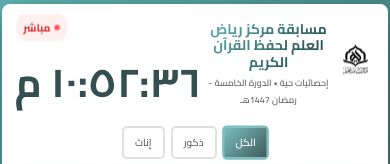
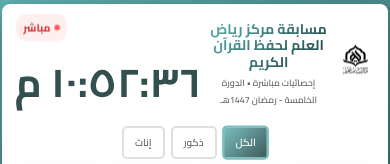
Before and after one commit to hamzaconcepts-eng/qce1447, a Next.js app: page /dashboard/live in a window 390 px wide. Shown: the top 164 px of the page. Built offline with nearby package versions, Linux system fonts and the light colour scheme; no server answers; the database is empty; sample sign-in values are in the browser's storage.

Commit message:
Make live stats page fully responsive for all devices

```diff
--- a/src/app/dashboard/live/page.tsx
+++ b/src/app/dashboard/live/page.tsx
@@ -722,7 +722,7 @@
                       marginBottom: "clamp(5px, 0.5vh, 9px)",
                     }}
                   >
-                    إحصائيات حية • الدورة الخامسة - رمضان 1447هـ
+                    إحصائيات مباشرة • الدورة الخامسة - رمضان 1447هـ
                   </p>
                 </div>
 
```
